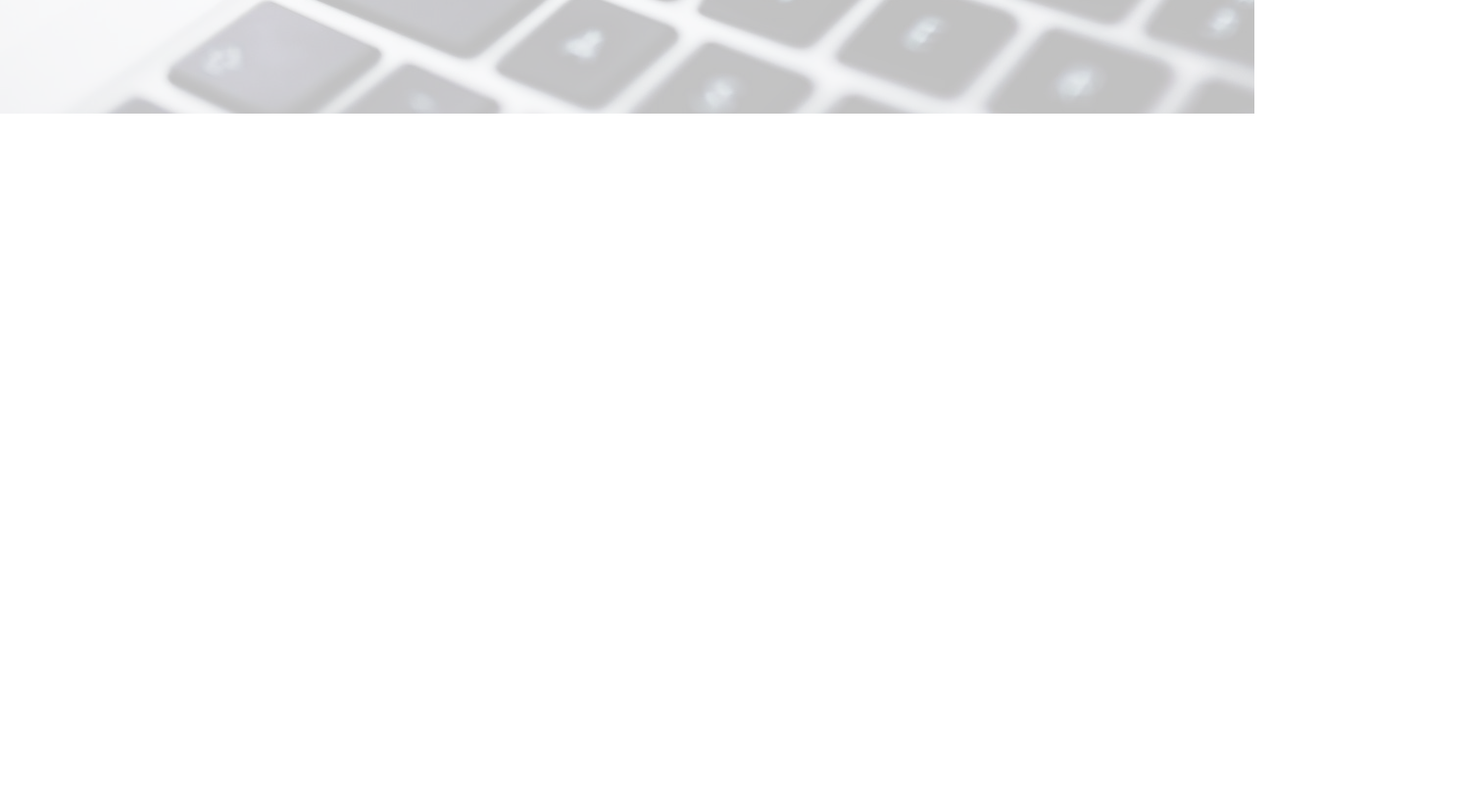
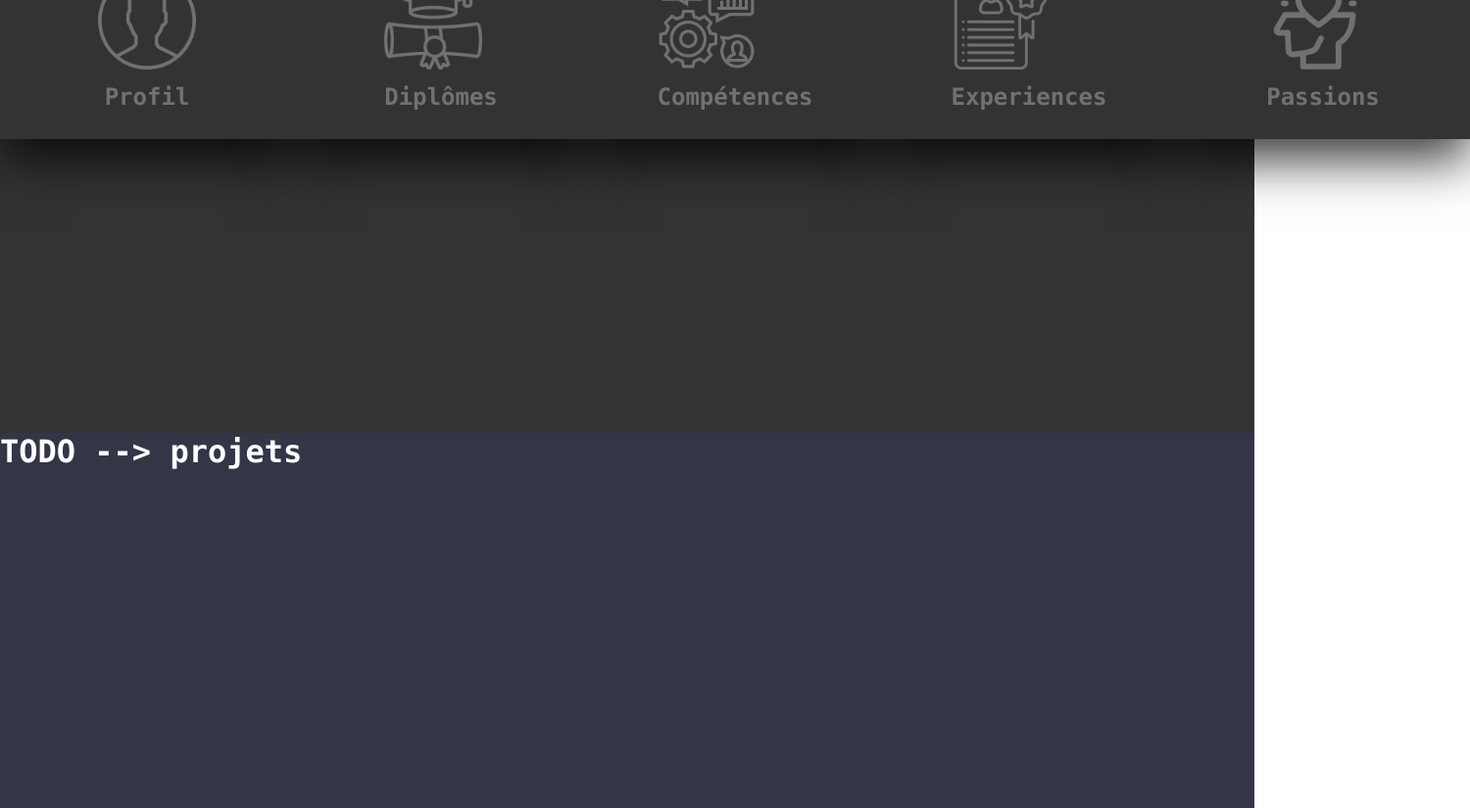
Before and after one commit to Sunoyr/SunoyrWeb, a website: page index.html in a window 1280 px wide. Shown: the part 1158-1983 px from the top of the page at 98% size, 1500 px wide, since content can reach past the window. Before the commit the page ends 1274 px from the top, so only its background shows below. Drawn offline with Linux system fonts and the light colour scheme.

Commit message:
Done partie présentation/compétences

```diff
--- a/index.html
+++ b/index.html
@@ -79,11 +79,104 @@
       </svg>
     </div>
 
-    <div>
-      <h1>TODO --> compétences</h1>
+    <div class="competences">
+      <div class="card">
+        <div class="face face1">
+          <div class="content">
+            <img src="sources/profile.png" />
+            <h3>Profil</h3>
+          </div>
+        </div>
+        <div class="face face2">
+          <div class="content">
+            <p>
+              Lorem ipsum dolor sit amet consectetur adipisicing elit. Debitis
+              pariatur enim obcaecati, qui nisi eveniet eaque vero repudiandae
+              animi necessitatibus recusandae quia harum exercitationem tempora
+              dolore quae neque cupiditate iure!
+            </p>
+          </div>
+        </div>
+      </div>
+
+      <div class="card">
+        <div class="face face1">
+          <div class="content">
+            <img src="sources/graduated.png" />
+            <h3>Diplômes</h3>
+          </div>
+        </div>
+        <div class="face face2">
+          <div class="content">
+            <p>
+              Lorem ipsum dolor sit amet consectetur adipisicing elit. Debitis
+              pariatur enim obcaecati, qui nisi eveniet eaque vero repudiandae
+              animi necessitatibus recusandae quia harum exercitationem tempora
+              dolore quae neque cupiditate iure!
+            </p>
+          </div>
+        </div>
+      </div>
+
+      <div class="card">
+        <div class="face face1">
+          <div class="content">
+            <img src="sources/skills.png" />
+            <h3>Compétences</h3>
+          </div>
+        </div>
+        <div class="face face2">
+          <div class="content">
+            <p>
+              Lorem ipsum dolor sit amet consectetur adipisicing elit. Debitis
+              pariatur enim obcaecati, qui nisi eveniet eaque vero repudiandae
+              animi necessitatibus recusandae quia harum exercitationem tempora
+              dolore quae neque cupiditate iure!
+            </p>
+          </div>
+        </div>
+      </div>
+
+      <div class="card">
+        <div class="face face1">
+          <div class="content">
+            <img src="sources/experience.png" />
+            <h3>Experiences</h3>
+          </div>
+        </div>
+        <div class="face face2">
+          <div class="content">
+            <p>
+              Lorem ipsum dolor sit amet consectetur adipisicing elit. Debitis
+              pariatur enim obcaecati, qui nisi eveniet eaque vero repudiandae
+              animi necessitatibus recusandae quia harum exercitationem tempora
+              dolore quae neque cupiditate iure!
+            </p>
+          </div>
+        </div>
+      </div>
+
+      <div class="card">
+        <div class="face face1">
+          <div class="content">
+            <img src="sources/Hobby.png" />
+            <h3>Passions</h3>
+          </div>
+        </div>
+        <div class="face face2">
+          <div class="content">
+            <p>
+              Lorem ipsum dolor sit amet consectetur adipisicing elit. Debitis
+              pariatur enim obcaecati, qui nisi eveniet eaque vero repudiandae
+              animi necessitatibus recusandae quia harum exercitationem tempora
+              dolore quae neque cupiditate iure!
+            </p>
+          </div>
+        </div>
+      </div>
     </div>
 
-    <div>
+    <div class="projets">
       <h1>TODO --> projets</h1>
     </div>
 
@@ -105,7 +198,7 @@
             <span></span>
             <span></span>
             <span></span>
-            <span class="fa fa-google-plus" aria-hidden="true"></span>
+            <span class="fa fa-envelope-o" aria-hidden="true"></span>
           </a>
         </li>
 
--- a/style.css
+++ b/style.css
@@ -111,6 +111,7 @@ body {
   margin: 0;
   padding: 0;
   height: 50vh;
+  min-height: 250px;
   width: 100%;
   background: rgba(255, 255, 255, 0.7);
   display: flex;
@@ -192,5 +193,107 @@ body {
 }
 
 .social-media ul li:nth-child(4) span {
-  background: #741a80;
+  background: #55135e;
 }
+
+.competences {
+  min-height: 100vh;
+  position: relative;
+  display: flex;
+  justify-content: center;
+  align-items: center;
+  font-family: consolas;
+  background: #333;
+  justify-content: space-between;
+}
+
+.competences .card {
+  position: relative;
+}
+
+.competences .card .face {
+  width: 300px;
+  height: 200px;
+  transition: 0.5s;
+}
+
+.competences .card .face.face1 {
+  position: relative;
+  background: #333;
+  display: flex;
+  justify-content: center;
+  align-items: center;
+  z-index: 1;
+  transform: translateY(100px);
+}
+
+.competences .card:hover .face.face1 {
+  background: rgb(131, 29, 29);
+  transform: translateY(0);
+}
+
+.competences .card .face.face1 .content {
+  opacity: 0.3;
+  transition: 0.5s;
+}
+
+.competences .card:hover .face.face1 .content {
+  opacity: 1;
+  transition: 0.5s;
+}
+
+.competences .card .face.face1 .content img {
+  max-width: 100px;
+}
+
+.competences .card .face.face1 .content h3 {
+  margin: 10px 0 0;
+  padding: 0;
+  color: #fff;
+  text-align: center;
+  font-size: 1.5em;
+}
+
+.competences .card .face.face2 {
+  position: relative;
+  background: #fff;
+  display: flex;
+  justify-content: center;
+  align-items: center;
+  padding: 20px;
+  box-sizing: border-box;
+  box-shadow: 0 20px 50px rgb(0, 0, 0, 0.8);
+  transform: translateY(-100px);
+}
+
+.competences .card:hover .face.face2 {
+  transform: translateY(0);
+}
+
+.competences .card .face.face2 .content p {
+  margin: 0;
+  padding: 0;
+}
+
+.competences .card .face.face2 .content a {
+  margin: 15px 0 0;
+  display: inline-block;
+
+  text-decoration: none;
+  font-weight: 900;
+  color: #333;
+  padding: 5px;
+  border: 1px solid #333;
+}
+
+.competences .card .face.face2 .content a:hover {
+  background: #333;
+  color: #fff;
+}
+
+.projets {
+  min-height: 100vh;
+  color: #fff;
+  font-family: consolas;
+  background: rgb(30, 33, 51, 0.9);
+}
```
Also changed, not shown: sources/Hobby.png (added), sources/experience.png (added), sources/graduated.png (added), sources/profile.png (added), sources/skills.png (added).
